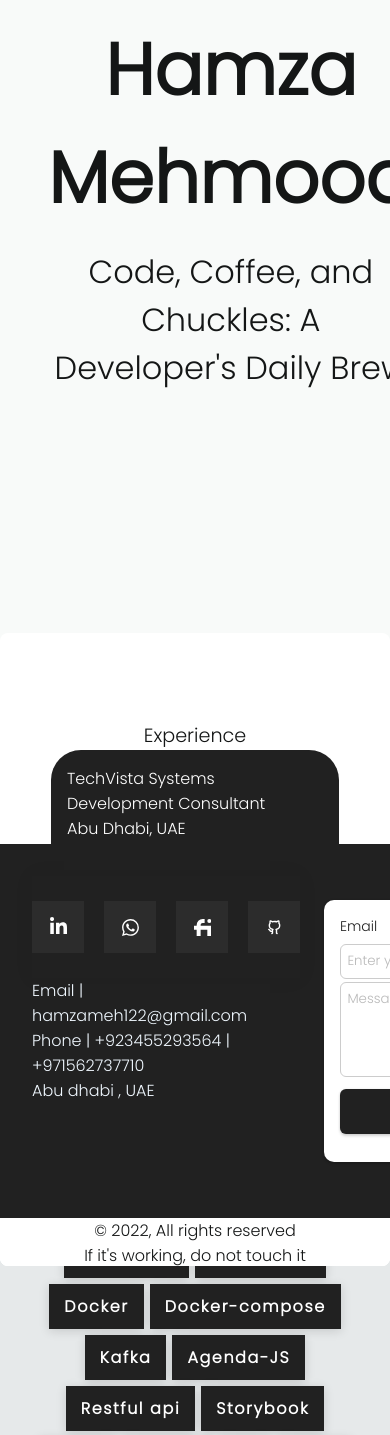
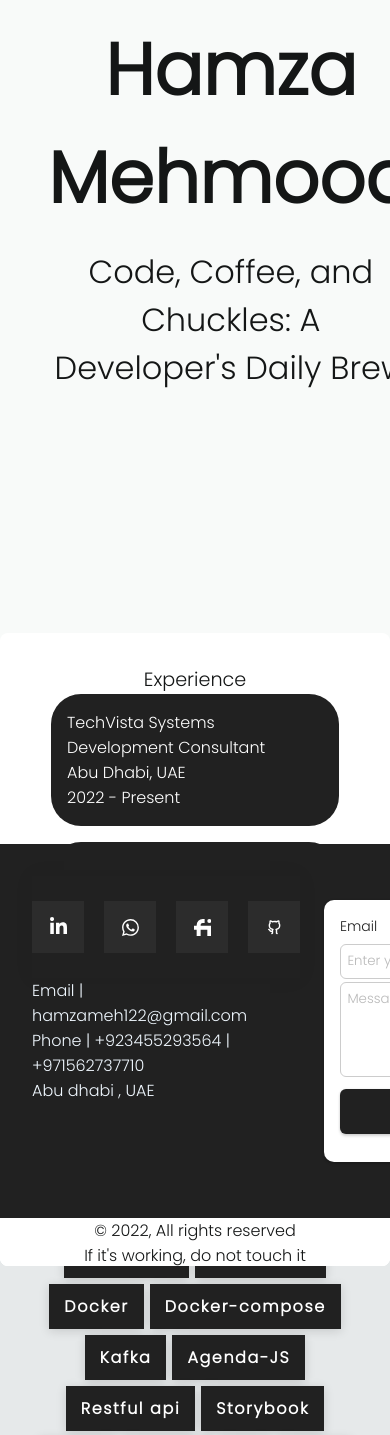
Before and after one commit to dork7/cv, a React (Vite) app: page / in a window 390 px wide. Shown: the top 1435 px of the page. Built offline with nearby package versions, Linux system fonts and the light colour scheme.

Commit message:
about section mobile fix

```diff
--- a/src/components/About/about.styles.css
+++ b/src/components/About/about.styles.css
@@ -38,7 +38,7 @@
 
     .about-container {
         font-size: 1.2rem;
-        height: 75vh;
+        /* height: 75vh; */
     }
 
     .about-container>.section {
```
